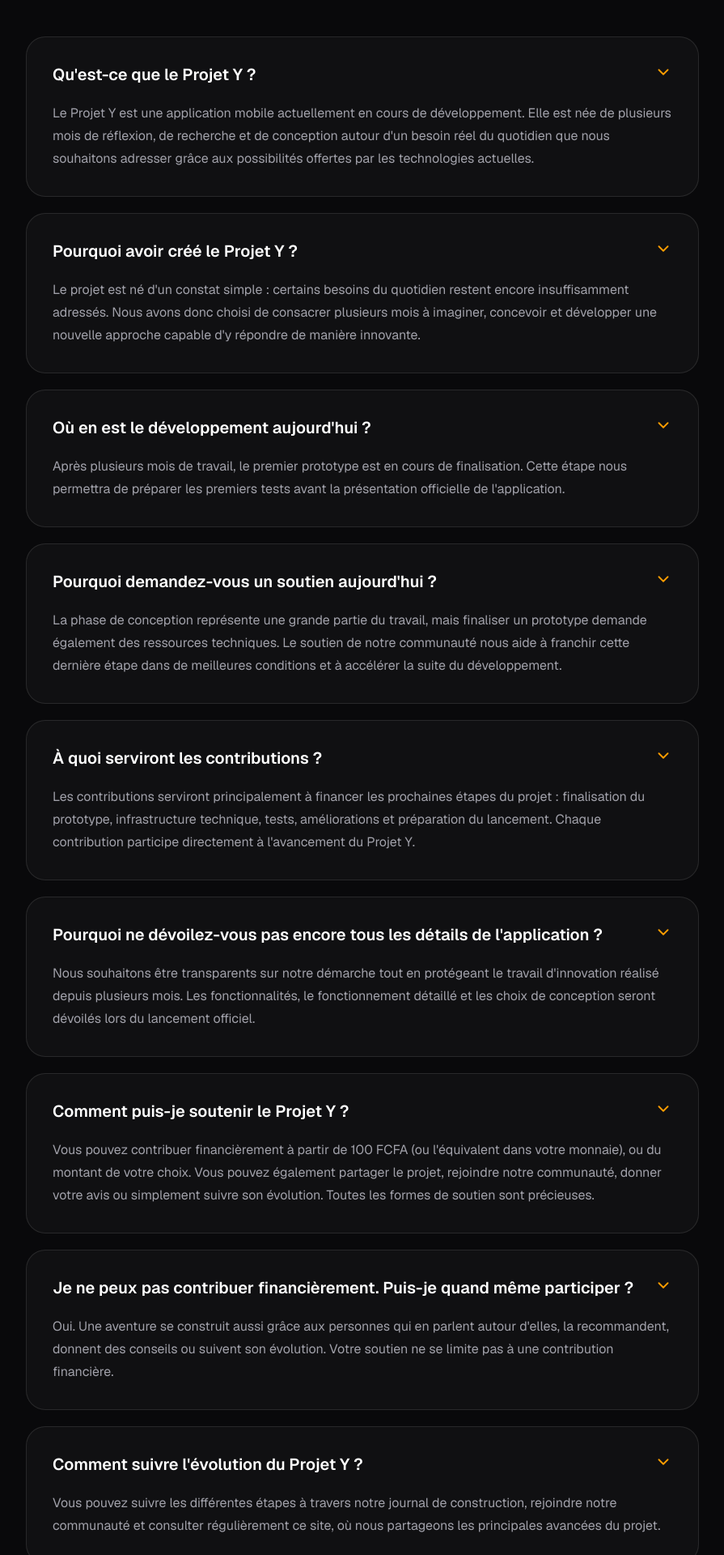
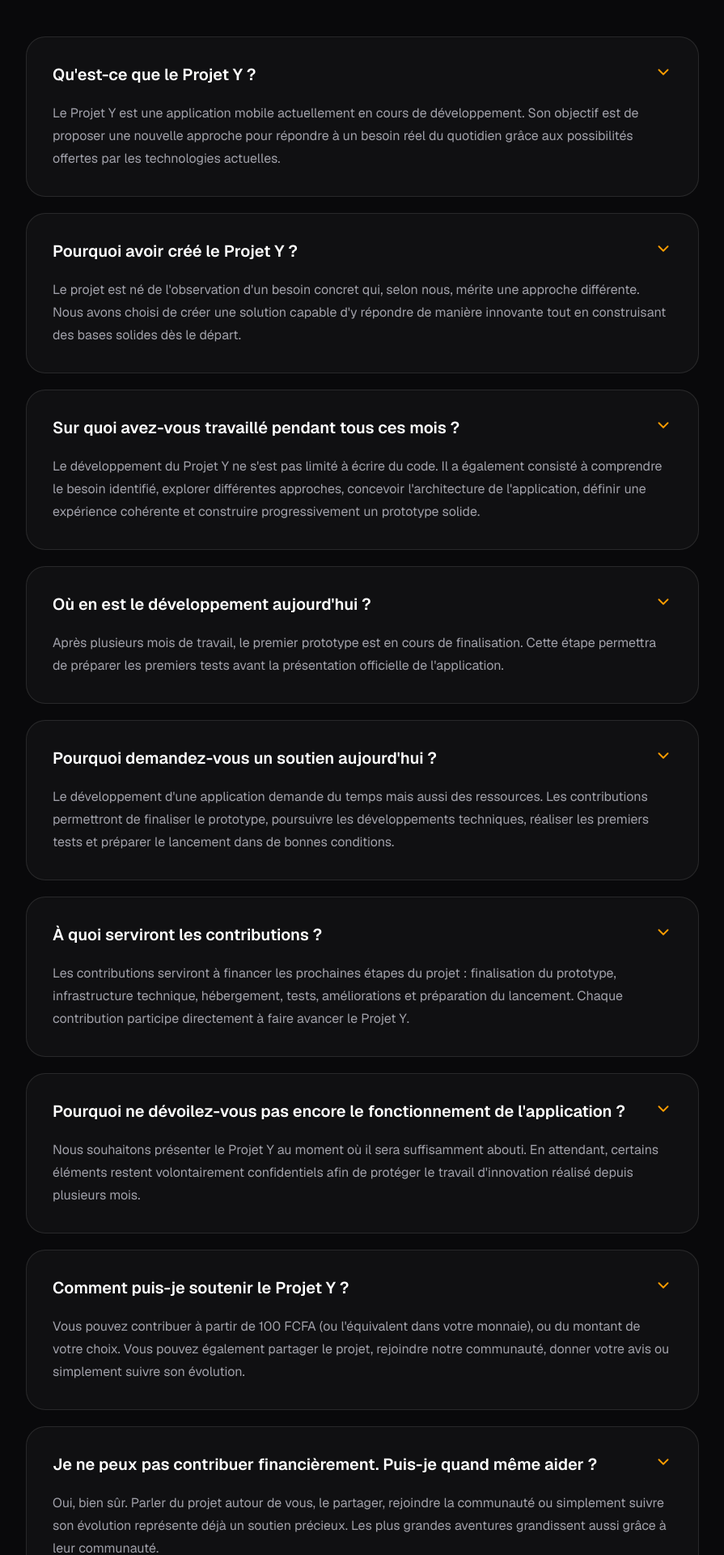
Before and after one commit to projetyjean-blip/projety, a Next.js app: page /faq in a window 1280 px wide. Shown: the part 740-2660 px from the top of the page at 81% size, without its empty margins (192-1087 px from the left). Built offline with nearby package versions, Linux system fonts and the light colour scheme.

Commit message:
add first commit

```diff
--- a/src/app/faq/page.tsx
+++ b/src/app/faq/page.tsx
@@ -6,57 +6,56 @@ import {
   ChevronDown,
 } from "lucide-react";
 
-
 const questions = [
   {
     question: "Qu'est-ce que le Projet Y ?",
     answer:
-      "Le Projet Y est une application mobile actuellement en cours de développement. Elle est née de plusieurs mois de réflexion, de recherche et de conception autour d'un besoin réel du quotidien que nous souhaitons adresser grâce aux possibilités offertes par les technologies actuelles.",
+      "Le Projet Y est une application mobile actuellement en cours de développement. Son objectif est de proposer une nouvelle approche pour répondre à un besoin réel du quotidien grâce aux possibilités offertes par les technologies actuelles.",
   },
   {
     question: "Pourquoi avoir créé le Projet Y ?",
     answer:
-      "Le projet est né d'un constat simple : certains besoins du quotidien restent encore insuffisamment adressés. Nous avons donc choisi de consacrer plusieurs mois à imaginer, concevoir et développer une nouvelle approche capable d'y répondre de manière innovante.",
+      "Le projet est né de l'observation d'un besoin concret qui, selon nous, mérite une approche différente. Nous avons choisi de créer une solution capable d'y répondre de manière innovante tout en construisant des bases solides dès le départ.",
+  },
+  {
+    question: "Sur quoi avez-vous travaillé pendant tous ces mois ?",
+    answer:
+      "Le développement du Projet Y ne s'est pas limité à écrire du code. Il a également consisté à comprendre le besoin identifié, explorer différentes approches, concevoir l'architecture de l'application, définir une expérience cohérente et construire progressivement un prototype solide.",
   },
   {
     question: "Où en est le développement aujourd'hui ?",
     answer:
-      "Après plusieurs mois de travail, le premier prototype est en cours de finalisation. Cette étape nous permettra de préparer les premiers tests avant la présentation officielle de l'application.",
+      "Après plusieurs mois de travail, le premier prototype est en cours de finalisation. Cette étape permettra de préparer les premiers tests avant la présentation officielle de l'application.",
   },
   {
     question: "Pourquoi demandez-vous un soutien aujourd'hui ?",
     answer:
-      "La phase de conception représente une grande partie du travail, mais finaliser un prototype demande également des ressources techniques. Le soutien de notre communauté nous aide à franchir cette dernière étape dans de meilleures conditions et à accélérer la suite du développement.",
+      "Le développement d'une application demande du temps mais aussi des ressources. Les contributions permettront de finaliser le prototype, poursuivre les développements techniques, réaliser les premiers tests et préparer le lancement dans de bonnes conditions.",
   },
   {
     question: "À quoi serviront les contributions ?",
     answer:
-      "Les contributions serviront principalement à financer les prochaines étapes du projet : finalisation du prototype, infrastructure technique, tests, améliorations et préparation du lancement. Chaque contribution participe directement à l'avancement du Projet Y.",
+      "Les contributions serviront à financer les prochaines étapes du projet : finalisation du prototype, infrastructure technique, hébergement, tests, améliorations et préparation du lancement. Chaque contribution participe directement à faire avancer le Projet Y.",
   },
   {
-    question: "Pourquoi ne dévoilez-vous pas encore tous les détails de l'application ?",
+    question: "Pourquoi ne dévoilez-vous pas encore le fonctionnement de l'application ?",
     answer:
-      "Nous souhaitons être transparents sur notre démarche tout en protégeant le travail d'innovation réalisé depuis plusieurs mois. Les fonctionnalités, le fonctionnement détaillé et les choix de conception seront dévoilés lors du lancement officiel.",
+      "Nous souhaitons présenter le Projet Y au moment où il sera suffisamment abouti. En attendant, certains éléments restent volontairement confidentiels afin de protéger le travail d'innovation réalisé depuis plusieurs mois.",
   },
   {
     question: "Comment puis-je soutenir le Projet Y ?",
     answer:
-      "Vous pouvez contribuer financièrement à partir de 100 FCFA (ou l'équivalent dans votre monnaie), ou du montant de votre choix. Vous pouvez également partager le projet, rejoindre notre communauté, donner votre avis ou simplement suivre son évolution. Toutes les formes de soutien sont précieuses.",
+      "Vous pouvez contribuer à partir de 100 FCFA (ou l'équivalent dans votre monnaie), ou du montant de votre choix. Vous pouvez également partager le projet, rejoindre notre communauté, donner votre avis ou simplement suivre son évolution.",
   },
   {
-    question: "Je ne peux pas contribuer financièrement. Puis-je quand même participer ?",
+    question: "Je ne peux pas contribuer financièrement. Puis-je quand même aider ?",
     answer:
-      "Oui. Une aventure se construit aussi grâce aux personnes qui en parlent autour d'elles, la recommandent, donnent des conseils ou suivent son évolution. Votre soutien ne se limite pas à une contribution financière.",
-  },
-  {
-    question: "Comment suivre l'évolution du Projet Y ?",
-    answer:
-      "Vous pouvez suivre les différentes étapes à travers notre journal de construction, rejoindre notre communauté et consulter régulièrement ce site, où nous partageons les principales avancées du projet.",
+      "Oui, bien sûr. Parler du projet autour de vous, le partager, rejoindre la communauté ou simplement suivre son évolution représente déjà un soutien précieux. Les plus grandes aventures grandissent aussi grâce à leur communauté.",
   },
   {
     question: "Quand le Projet Y sera-t-il présenté officiellement ?",
     answer:
-      "La présentation officielle aura lieu lorsque le prototype sera suffisamment abouti pour être présenté dans les meilleures conditions. Notre priorité est de proposer une première version solide avant de dévoiler l'ensemble du projet.",
+      "La présentation officielle aura lieu lorsque le prototype sera suffisamment mature. Notre priorité est de proposer une première version solide avant de dévoiler l'ensemble du projet.",
   },
 ];
 
@@ -64,45 +63,54 @@ const questions = [
 //   {
 //     question: "Qu'est-ce que le Projet Y ?",
 //     answer:
-//       "Le Projet Y est un projet technologique que nous construisons progressivement depuis plusieurs mois. Notre objectif est de créer une solution utile et durable, mais nous avançons étape par étape afin de construire des bases solides avant sa présentation officielle.",
+//       "Le Projet Y est une application mobile actuellement en cours de développement. Elle est née de plusieurs mois de réflexion, de recherche et de conception autour d'un besoin réel du quotidien que nous souhaitons adresser grâce aux possibilités offertes par les technologies actuelles.",
+//   },
+//   {
+//     question: "Pourquoi avoir créé le Projet Y ?",
+//     answer:
+//       "Le projet est né d'un constat simple : certains besoins du quotidien restent encore insuffisamment adressés. Nous avons donc choisi de consacrer plusieurs mois à imaginer, concevoir et développer une nouvelle approche capable d'y répondre de manière innovante.",
+//   },
+//   {
+//     question: "Où en est le développement aujourd'hui ?",
+//     answer:
+//       "Après plusieurs mois de travail, le premier prototype est en cours de finalisation. Cette étape nous permettra de préparer les premiers tests avant la présentation officielle de l'application.",
 //   },
 //   {
 //     question: "Pourquoi demandez-vous un soutien aujourd'hui ?",
 //     answer:
-//       "Après plusieurs mois de recherche, de conception et de développement, nous sommes arrivés à une étape importante : finaliser le premier prototype. Le soutien de notre communauté nous permettra d'accélérer cette dernière phase et de continuer cette construction dans de meilleures conditions.",
+//       "La phase de conception représente une grande partie du travail, mais finaliser un prototype demande également des ressources techniques. Le soutien de notre communauté nous aide à franchir cette dernière étape dans de meilleures conditions et à accélérer la suite du développement.",
 //   },
 //   {
 //     question: "À quoi serviront les contributions ?",
 //     answer:
-//       "Les contributions serviront principalement à accompagner les prochaines étapes du développement : finalisation technique, infrastructure, tests et préparation de la suite du projet. Chaque soutien nous aide à avancer concrètement.",
+//       "Les contributions serviront principalement à financer les prochaines étapes du projet : finalisation du prototype, infrastructure technique, tests, améliorations et préparation du lancement. Chaque contribution participe directement à l'avancement du Projet Y.",
 //   },
 //   {
-//     question: "Pourquoi certaines informations ne sont-elles pas encore publiques ?",
+//     question: "Pourquoi ne dévoilez-vous pas encore tous les détails de l'application ?",
 //     answer:
-//       "Nous croyons à la transparence, mais certaines parties du projet restent volontairement protégées afin de préserver le travail de recherche, les idées développées et les éléments importants avant leur présentation officielle.",
+//       "Nous souhaitons être transparents sur notre démarche tout en protégeant le travail d'innovation réalisé depuis plusieurs mois. Les fonctionnalités, le fonctionnement détaillé et les choix de conception seront dévoilés lors du lancement officiel.",
 //   },
 //   {
 //     question: "Comment puis-je soutenir le Projet Y ?",
 //     answer:
-//       "Vous pouvez nous soutenir de plusieurs façons : en participant financièrement à partir de 100 FCFA (ou l'équivalent dans votre monnaie) ou le montant de votre choix, en partageant le projet, en donnant votre avis, ou simplement en rejoignant notre communauté pour suivre son évolution.",
+//       "Vous pouvez contribuer financièrement à partir de 100 FCFA (ou l'équivalent dans votre monnaie), ou du montant de votre choix. Vous pouvez également partager le projet, rejoindre notre communauté, donner votre avis ou simplement suivre son évolution. Toutes les formes de soutien sont précieuses.",
 //   },
 //   {
-//     question: "Je ne peux pas contribuer financièrement, puis-je quand même participer ?",
+//     question: "Je ne peux pas contribuer financièrement. Puis-je quand même participer ?",
 //     answer:
-//       "Oui, absolument. Une aventure ne se construit pas uniquement avec de l'argent. Un partage, un encouragement, une idée ou simplement le fait de faire connaître le projet peut également avoir une grande valeur.",
+//       "Oui. Une aventure se construit aussi grâce aux personnes qui en parlent autour d'elles, la recommandent, donnent des conseils ou suivent son évolution. Votre soutien ne se limite pas à une contribution financière.",
 //   },
 //   {
 //     question: "Comment suivre l'évolution du Projet Y ?",
 //     answer:
-//       "Vous pouvez suivre les différentes étapes à travers notre journal de bord et rejoindre notre communauté afin de recevoir les prochaines actualités, les avancées importantes et les annonces du projet.",
+//       "Vous pouvez suivre les différentes étapes à travers notre journal de construction, rejoindre notre communauté et consulter régulièrement ce site, où nous partageons les principales avancées du projet.",
 //   },
 //   {
 //     question: "Quand le Projet Y sera-t-il présenté officiellement ?",
 //     answer:
-//       "La présentation complète aura lieu lorsque les conditions seront réunies et que nous pourrons partager le projet dans les meilleures conditions, avec une base suffisamment solide.",
+//       "La présentation officielle aura lieu lorsque le prototype sera suffisamment abouti pour être présenté dans les meilleures conditions. Notre priorité est de proposer une première version solide avant de dévoiler l'ensemble du projet.",
 //   },
 // ];
-
 
 export default function FAQPage() {
   return (
--- a/src/components/sections/ProjectOverview.tsx
+++ b/src/components/sections/ProjectOverview.tsx
@@ -73,6 +73,13 @@ export default function ProjectOverview() {
             une solution innovante pour répondre à ce besoin. Aujourd'hui,
             le premier prototype est en cours de finalisation.
           </p>
+
+          <p className="mt-6 text-lg leading-8 text-[#A1A1AA]">
+            Ce travail ne s'est pas limité au développement technique. Il a
+            également consisté à comprendre le besoin identifié, explorer
+            différentes approches, concevoir une solution cohérente et construire
+            des bases solides avant d'arriver au prototype actuel.
+            </p>
 
           <p className="mt-6 text-lg leading-8 text-[#A1A1AA]">
             Afin de protéger le travail d'innovation, les détails de cette
```
